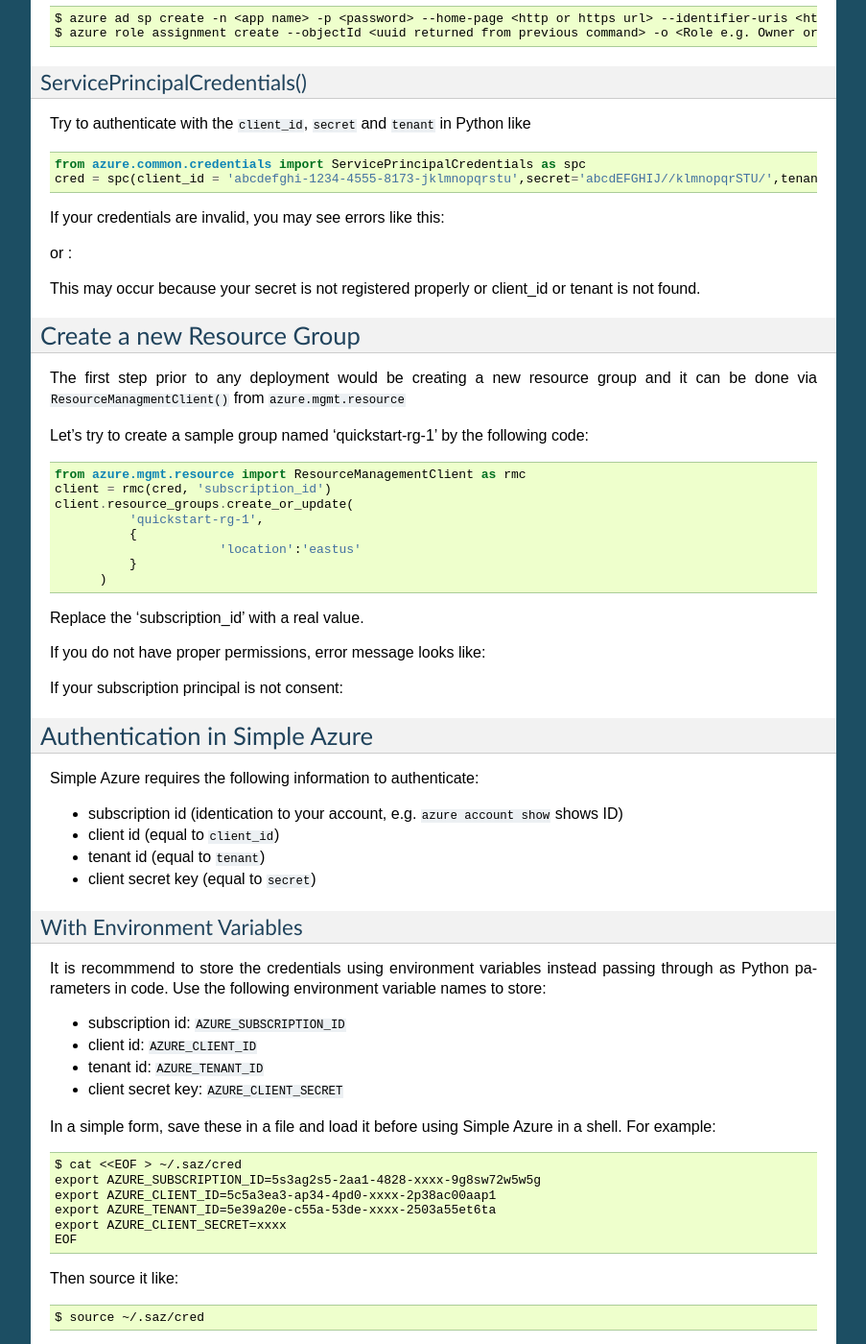
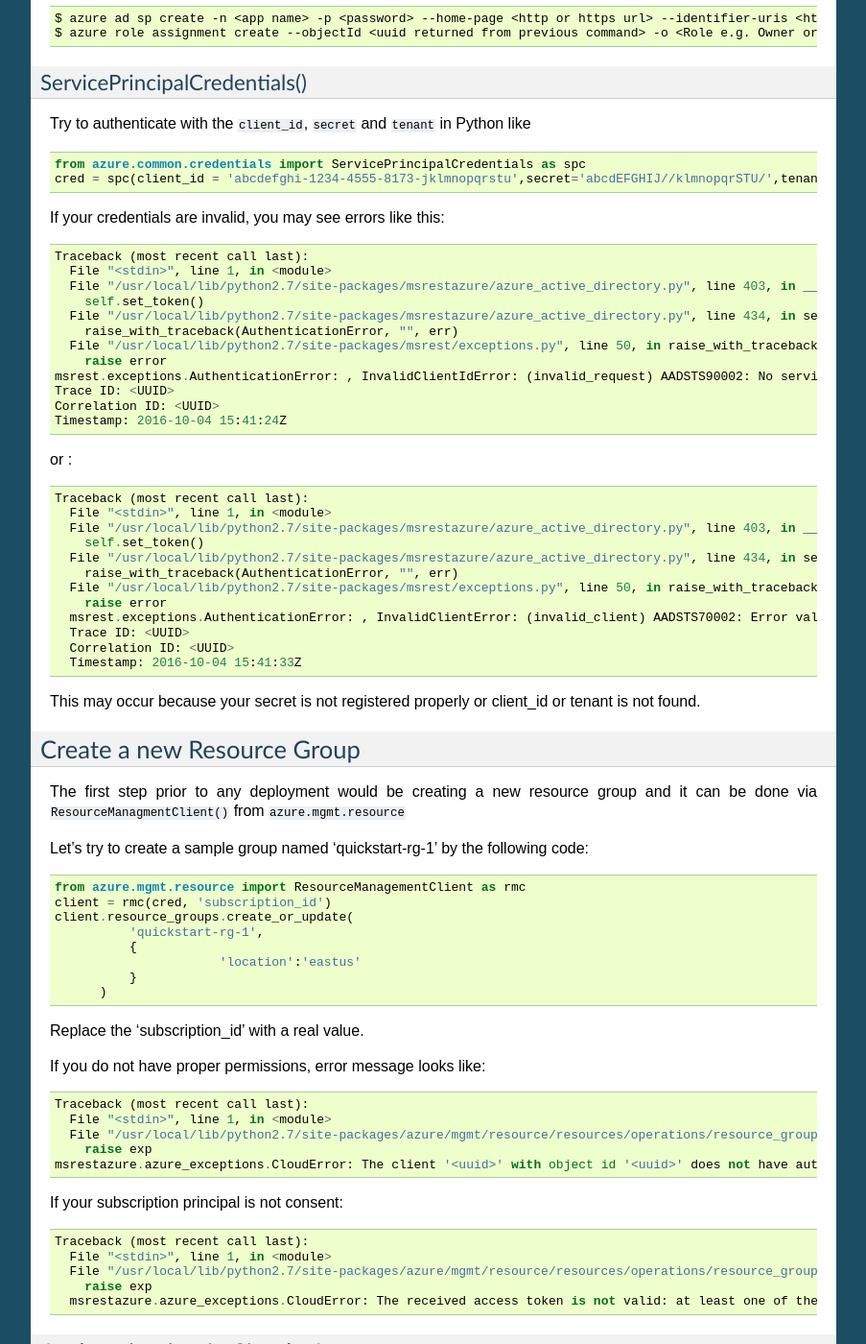
Before and after one commit to lee212/simpleazure, a Sphinx documentation site: the page built from docs/arm.rst, in a window 1280 px wide and 1400 px high, scrolled down 1895 px. Shown: the whole window at 96% size, without its empty margins (198-1101 px from the left). Built offline with Sphinx 7.4.7, drawn with Linux system fonts in a browser that asks for light colours; some of the changed text lies outside the part shown.

Commit message:
code-block

```diff
--- a/docs/arm.rst
+++ b/docs/arm.rst
@@ -121,7 +121,7 @@
 
 If your credentials are invalid, you may see errors like this:
 
-.. highlight::
+.. code-block:: python
 
         Traceback (most recent call last):
           File "<stdin>", line 1, in <module>
@@ -139,7 +139,7 @@
 
 or :
 
-.. highlight::
+.. code-block:: python
 
 
         Traceback (most recent call last):
@@ -180,7 +180,7 @@
 
 If you do not have proper permissions, error message looks like:
 
-.. highlight::
+.. code-block:: python
 
         Traceback (most recent call last):
           File "<stdin>", line 1, in <module>
@@ -190,7 +190,7 @@
 
 If your subscription principal is not consent:
 
-.. highlight::
+.. code-block:: python
 
      Traceback (most recent call last):
        File "<stdin>", line 1, in <module>
@@ -252,7 +252,7 @@
 
 Subscription id and tenant id are found by, for example:
 
-.. highlight:: console
+.. code-block:: console
 
         $ azure account show
         info:    Executing command account show
@@ -273,7 +273,7 @@
 
 Client id is found by, for example:
 
-.. highlight:: console
+.. code-block:: console
 
         $ azure ad app list
         info:    Executing command ad app list
```
